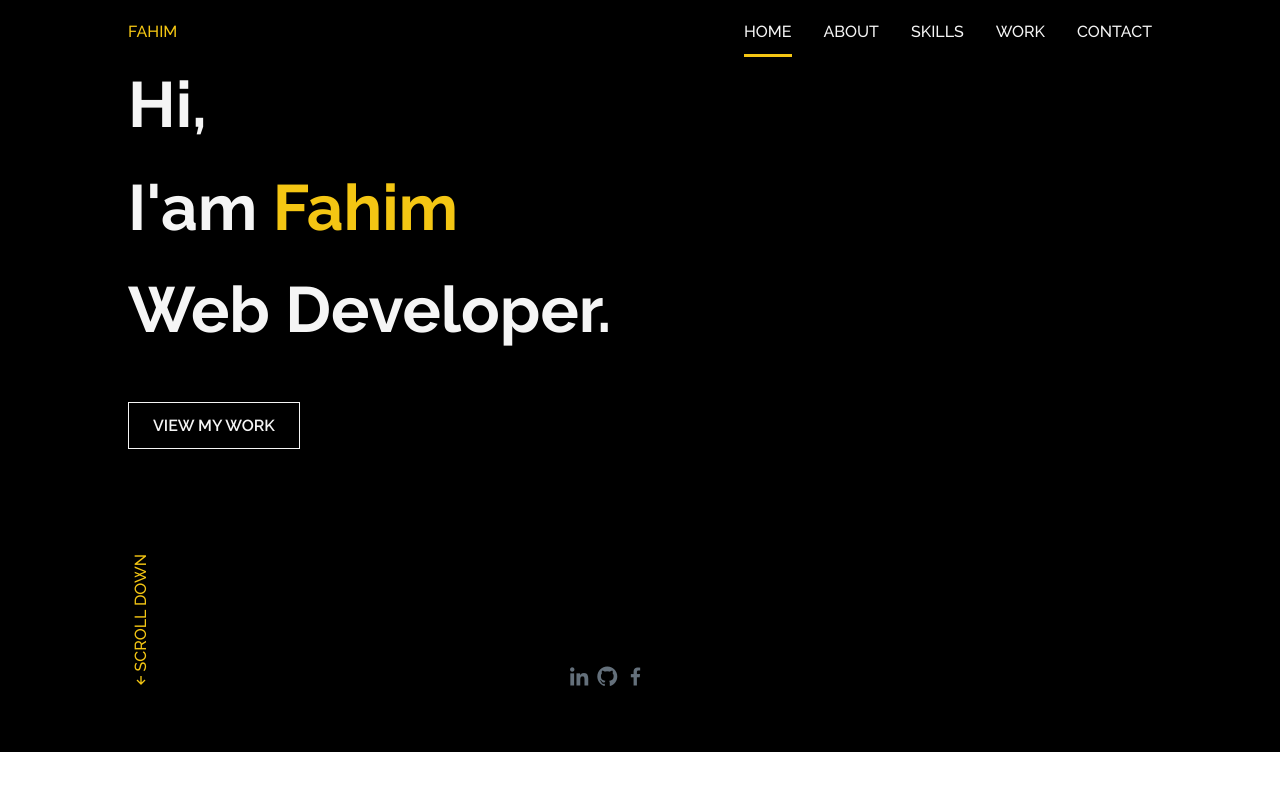
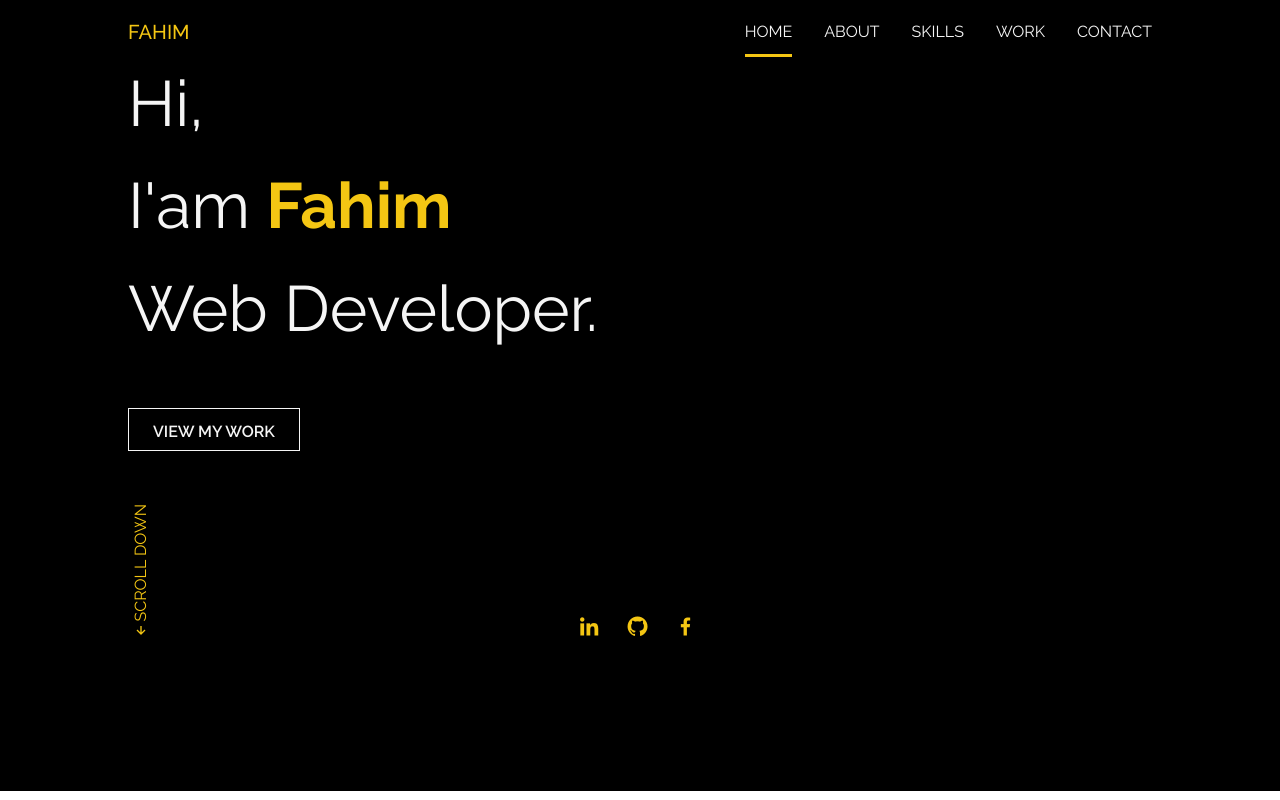
Before and after one commit to fahim25/My-Portfolio, a plain HTML site: page index.html in a window 1280 px wide. Drawn offline with nearby package versions, Linux system fonts and the light colour scheme.

Commit message:
fixed mobile menu for tabs, and added some correction to the social icons

```diff
--- a/css/custom.css
+++ b/css/custom.css
@@ -1,5 +1,5 @@
 /*==== Google Fonts ====*/
-@import url('https://fonts.googleapis.com/css2?family=Raleway:ital,wght@0,500;0,600;0,700;1,400&display=swap');
+@import url('https://fonts.googleapis.com/css2?family=Raleway:ital,wght@0,200;0,300;0,400;0,500;0,600;0,700;1,400;1,500&display=swap');
 
 /*==== Generic CSS ====*/
 :root{
@@ -29,7 +29,6 @@
     --h2-font-size:1.25rem;
     --normal-font-size:1rem;
 }
-
 
 /*
 ====================================
@@ -162,7 +161,7 @@ img{
         width: 80%;
         height: 100%;
         padding: 2rem;
-        background-color: rgba(255,255,255,.3);
+        background-color: rgba(255,255,255,.5);
         transition: .5s;
         backdrop-filter: blur(10px);
         color: var(--white-color);
@@ -180,6 +179,8 @@ img{
 }
 .nav__logo{
     color: var(--moony-color);
+    font-size: 20px;
+    font-weight: 500;
 }
 .nav__toggle{
     color: var(--moony-color);
@@ -204,7 +205,7 @@ img{
     height: .18rem;
     left: 0;
     top: 2rem;
-    background-color: var(--first-color);
+    background-color: var(--moony-color);
 }
 /*
 ====================================
@@ -212,7 +213,7 @@ img{
 ====================================
 */
 .home{
-    height: calc(100vh - 3rem);
+    height: calc(104.85vh - 3rem);
     row-gap: 1rem;
     background-color: var(--black-color);
   }
@@ -221,22 +222,25 @@ img{
   }
   .home__title{
     font-size: var(--big-font-size);
-    margin-bottom: var(--mb-5);
+    margin-bottom: var(--mb-6);
     color: var(--white-color);
+    font-weight: 400;
   }
   .home__title-color{
     color: var(--moony-color);
+    font-weight: 700;
   }
   .home__social{
     display: inline-block;
-    margin-left:40%;
+    background-color: var(--black-color);
+    margin-left: 40%;
   }
   .home__social-icon{
     width: max-content;
-    margin-bottom: var(--mb-2);
     font-size: 1.5rem;
-    color: var(--second-color);
-    position:relative;
+    color: var(--moony-color);
+    padding-right: 10px;
+    padding-left: 10px;
 
   }
   .home__container{
@@ -244,14 +248,10 @@ img{
     row-gap: 5rem;
 }
   .home__social-icon:hover{
-    color: var(--first-color);
+    color: var(--white-color);
   }
 
-  .home__scroll{
-      position: ;
-      padding-top:50px;
-      margin-left:;
-  }
+
   .home__scroll-link{
       writing-mode: vertical-lr;
       transform: rotate(-180deg);
@@ -259,6 +259,7 @@ img{
       -webkit-transition: all 1s;
       transition: all 1s;
       text-transform: uppercase;
+
   }
   .home__scroll-link:hover{
     color: var(--white-color);
@@ -304,6 +305,7 @@ img{
 ====================================
 */
 @media screen and (min-width: 768px){
+
     body{
         margin: 0;
     }
@@ -317,9 +319,13 @@ img{
         width: 64px;
         top: 3rem;
     }
-
+    .nav__menu{
+        color: #F5F5F5;
+    }
     .nav{
         height: calc(var(--header-height) + 1rem);
+
+        color: #F5F5F5;
     }
     .nav__list{
         display: flex;
@@ -329,6 +335,12 @@ img{
         margin-bottom: 0;
     }
 
+    .home__scroll{
+        padding-top:0px;
+    }
+    .button{
+        padding-bottom: 5px;
+    }
     .nav__link{
         color: var(--white-color);
     }
```
